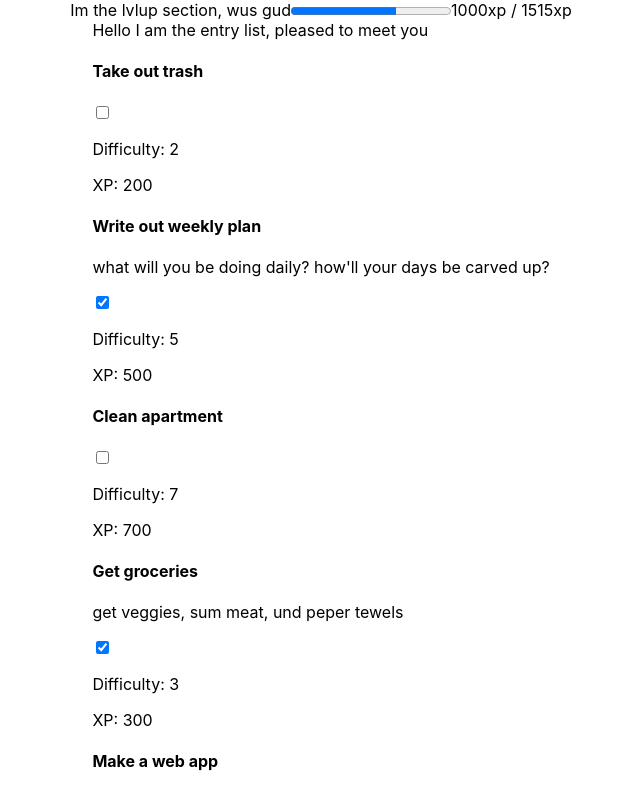
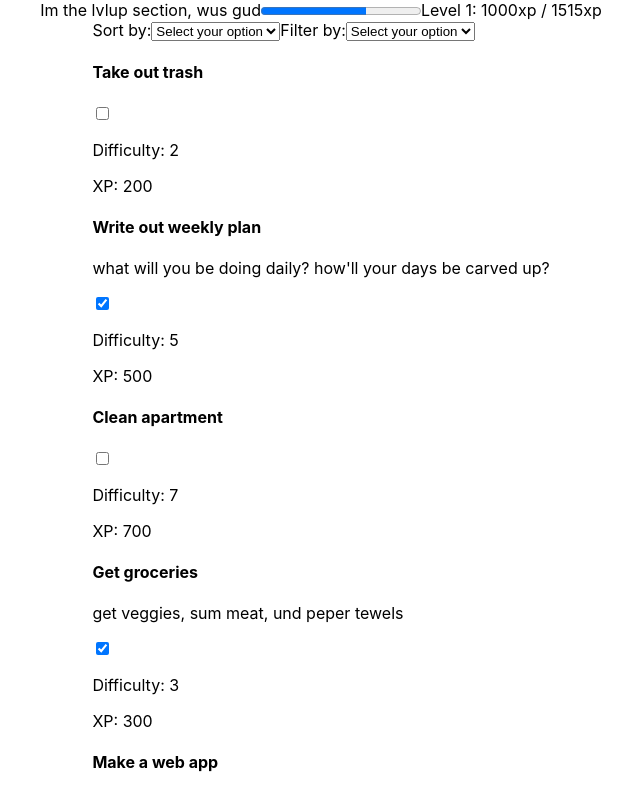
Before and after one commit to rmaghsoudi/nextjs-lvlup, a Next.js app: page /dashboard in a window 1280 px wide. Shown: the top 794 px of the page, without its empty margins (319-959 px from the left). Built offline with nearby package versions, Linux system fonts and the light colour scheme.

Commit message:
entrylist to class component and sort functionality

```diff
--- a/components/dashboard/EntryList.js
+++ b/components/dashboard/EntryList.js
@@ -1,94 +1,51 @@
 import EntryCard from "./EntryCard";
 
-export default function EntryList() {
+class EntryList extends React.Component {
+  constructor(props) {
+    super(props);
+    this.state = { entries: props.entries };
+  }
+
+  handleSort = (e) => {
+    const sortedEntries = [...this.props.entries].sort((a, b) => {
+      return a[e.target.value] > b[e.target.value];
+    });
+    this.setState({ entries: sortedEntries });
+  };
+
+  handleFilter = (e) => {};
+
+  render() {
     return (
       <div className="entry-list">
-      Hello I am the entry list, pleased to meet you
-      {dummyEntries.length > 0
-        ? dummyEntries.map((entry) => {
+        <label for="sort">Sort by:</label>
+
+        <select name="sort" onChange={(e) => this.handleSort(e)}>
+          <option value="" disabled selected>
+            Select your option
+          </option>
+          <option value="completed">Completion</option>
+          <option value="xp">XP</option>
+          <option value="difficulty">Difficulty</option>
+        </select>
+
+        <label for="filter">Filter by:</label>
+
+        <select name="filter" onChange={(e) => this.handleFilter(e)}>
+          <option value="" disabled selected>
+            Select your option
+          </option>
+          <option value="c">Complete</option>
+          <option value="i">Incomplete</option>
+        </select>
+        {this.state.entries.length > 0
+          ? this.state.entries.map((entry) => {
               return <EntryCard entry={entry} />;
             })
           : "You don't have any entries yet :("}
       </div>
     );
   }
+}
 
-const dummyEntries = [
-  {
-    id: 1,
-    name: "Take out trash",
-    completed: false,
-    description: "",
-    parent_entry: null,
-    user: 1,
-    type: "task",
-    difficulty: 2,
-    xp: 200,
-  },
-  {
-    id: 2,
-    name: "Write out weekly plan",
-    completed: true,
-    description: "what will you be doing daily? how'll your days be carved up?",
-    parent_entry: null,
-    user: 1,
-    type: "task",
-    difficulty: 5,
-    xp: 500,
-  },
-  {
-    id: 3,
-    name: "Clean apartment",
-    completed: false,
-    description: "",
-    parent_entry: null,
-    user: 1,
-    type: "task",
-    difficulty: 7,
-    xp: 700,
-  },
-  {
-    id: 4,
-    name: "Get groceries",
-    completed: true,
-    description: "get veggies, sum meat, und peper tewels",
-    parent_entry: null,
-    user: 1,
-    type: "task",
-    difficulty: 3,
-    xp: 300,
-  },
-  {
-    id: 5,
-    name: "Make a web app",
-    completed: false,
-    description: "create a full stack web app to add to your portfolio",
-    parent_entry: null,
-    user: 1,
-    type: "goal",
-    difficulty: 5,
-    xp: 5000,
-  },
-  {
-    id: 6,
-    name: "complete API",
-    completed: true,
-    description: "",
-    parent_entry: 5,
-    user: 1,
-    type: "pillar",
-    difficulty: 5,
-    xp: 2500,
-  },
-  {
-    id: 7,
-    name: "complete UI",
-    completed: false,
-    description: "",
-    parent_entry: 5,
-    user: 1,
-    type: "pillar",
-    difficulty: 5,
-    xp: 2500,
-  },
-];
+export default EntryList;
--- a/components/dashboard/LvlupSection.js
+++ b/components/dashboard/LvlupSection.js
@@ -6,11 +6,9 @@ export default function LvlupSection() {
         id="lvlup-meter"
         value={dummyUser.xp}
         max={dummyUser.xp_to_lvlup}
-      >
-        Level {dummyUser.level}
-      </progress>
+      ></progress>
       <label htmlFor="lvlup-meter">
-        {dummyUser.xp}xp / {dummyUser.xp_to_lvlup}xp
+        Level {dummyUser.level}: {dummyUser.xp}xp / {dummyUser.xp_to_lvlup}xp
       </label>
     </div>
   );
--- a/pages/dashboard.js
+++ b/pages/dashboard.js
@@ -11,7 +11,87 @@ export default function Dashboard() {
         <link rel="icon" href="/favicon.ico" />
       </Head>
       <LvlupSection />
-      <EntryList />
+      <EntryList entries={dummyEntries} />
     </div>
   );
 }
+
+let dummyEntries = [
+  {
+    id: 1,
+    name: "Take out trash",
+    completed: false,
+    description: "",
+    parent_entry: null,
+    user: 1,
+    type: "task",
+    difficulty: 2,
+    xp: 200,
+  },
+  {
+    id: 2,
+    name: "Write out weekly plan",
+    completed: true,
+    description: "what will you be doing daily? how'll your days be carved up?",
+    parent_entry: null,
+    user: 1,
+    type: "task",
+    difficulty: 5,
+    xp: 500,
+  },
+  {
+    id: 3,
+    name: "Clean apartment",
+    completed: false,
+    description: "",
+    parent_entry: null,
+    user: 1,
+    type: "task",
+    difficulty: 7,
+    xp: 700,
+  },
+  {
+    id: 4,
+    name: "Get groceries",
+    completed: true,
+    description: "get veggies, sum meat, und peper tewels",
+    parent_entry: null,
+    user: 1,
+    type: "task",
+    difficulty: 3,
+    xp: 300,
+  },
+  {
+    id: 5,
+    name: "Make a web app",
+    completed: false,
+    description: "create a full stack web app to add to your portfolio",
+    parent_entry: null,
+    user: 1,
+    type: "goal",
+    difficulty: 5,
+    xp: 5000,
+  },
+  {
+    id: 6,
+    name: "complete API",
+    completed: true,
+    description: "",
+    parent_entry: 5,
+    user: 1,
+    type: "pillar",
+    difficulty: 5,
+    xp: 2500,
+  },
+  {
+    id: 7,
+    name: "complete UI",
+    completed: false,
+    description: "",
+    parent_entry: 5,
+    user: 1,
+    type: "pillar",
+    difficulty: 5,
+    xp: 2500,
+  },
+];
```
Lines whose indentation alone changed are shown as unchanged.
